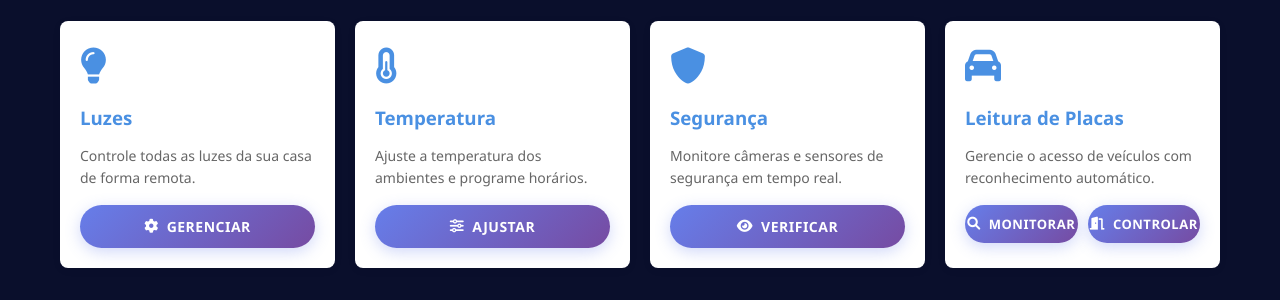
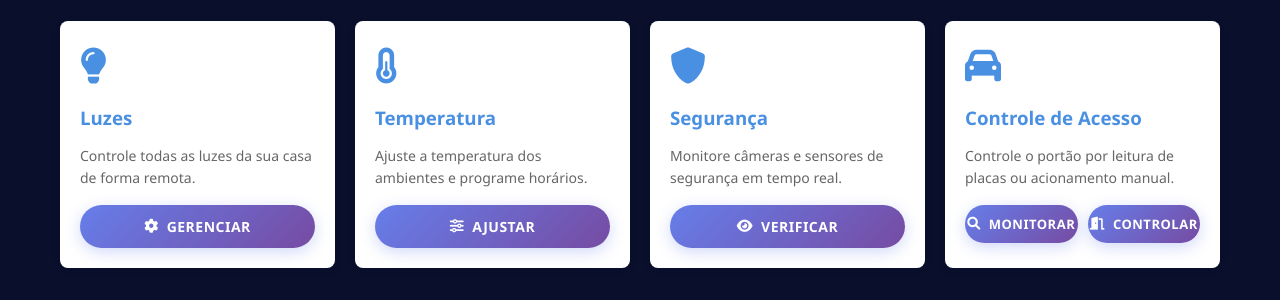
Before and after one commit to JvCasemiro/TCC, a PHP site: page /pages/dashboard.php in a window 1280 px wide. Shown: the part 328-628 px from the top of the page. Run offline with PHP 8.4, Linux system fonts and the light colour scheme; the visitor is signed in with stand-in values (Sample User, id 1); data that the repository does not hold is empty.

Commit message:
fix: Ajuste de mudança de nome e descrição do card de leitura de placa

```diff
--- a/pages/dashboard.php
+++ b/pages/dashboard.php
@@ -494,8 +494,8 @@ if ($conn === null) {
                 <div class="icon">
                     <i class="fas fa-car"></i>
                 </div>
-                <h3>Leitura de Placas</h3>
-                <p>Gerencie o acesso de veículos com reconhecimento automático.</p>
+                <h3>Controle de Acesso</h3>
+                <p>Controle o portão por leitura de placas ou acionamento manual.</p>
                 <div class="button-container">
                     <button class="control-btn" onclick="window.location.href='leitura_placas.php'">
                         <i class="fas fa-search"></i>
```
